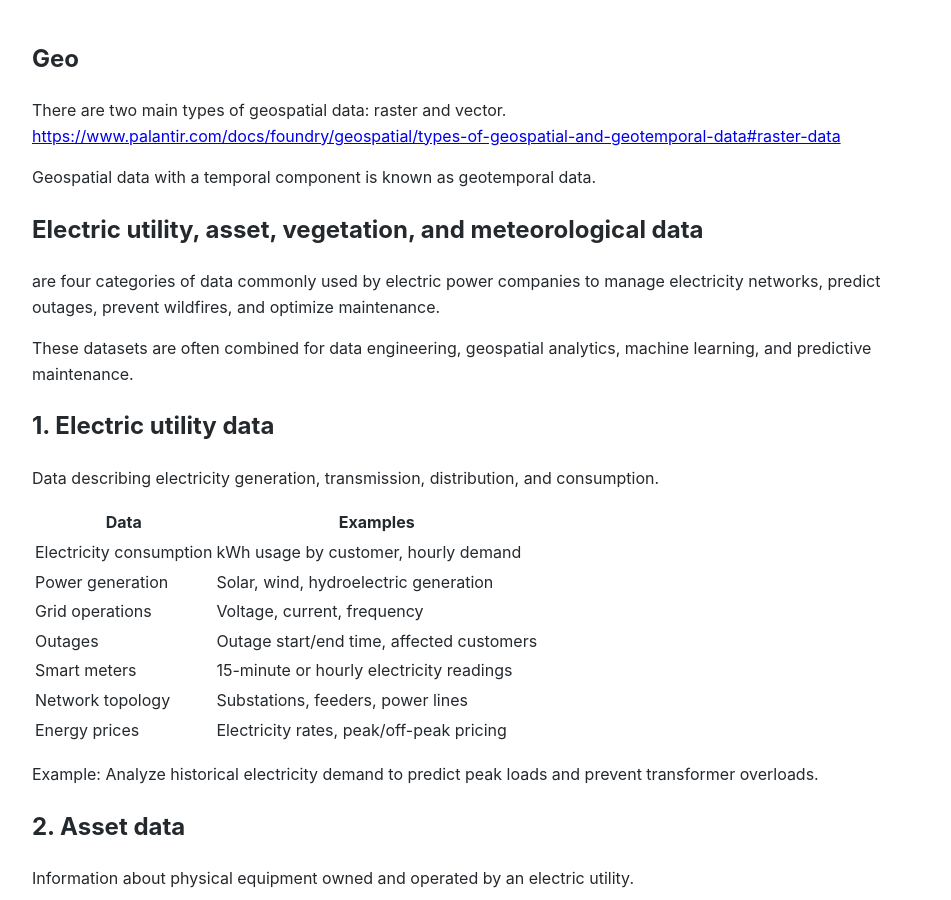
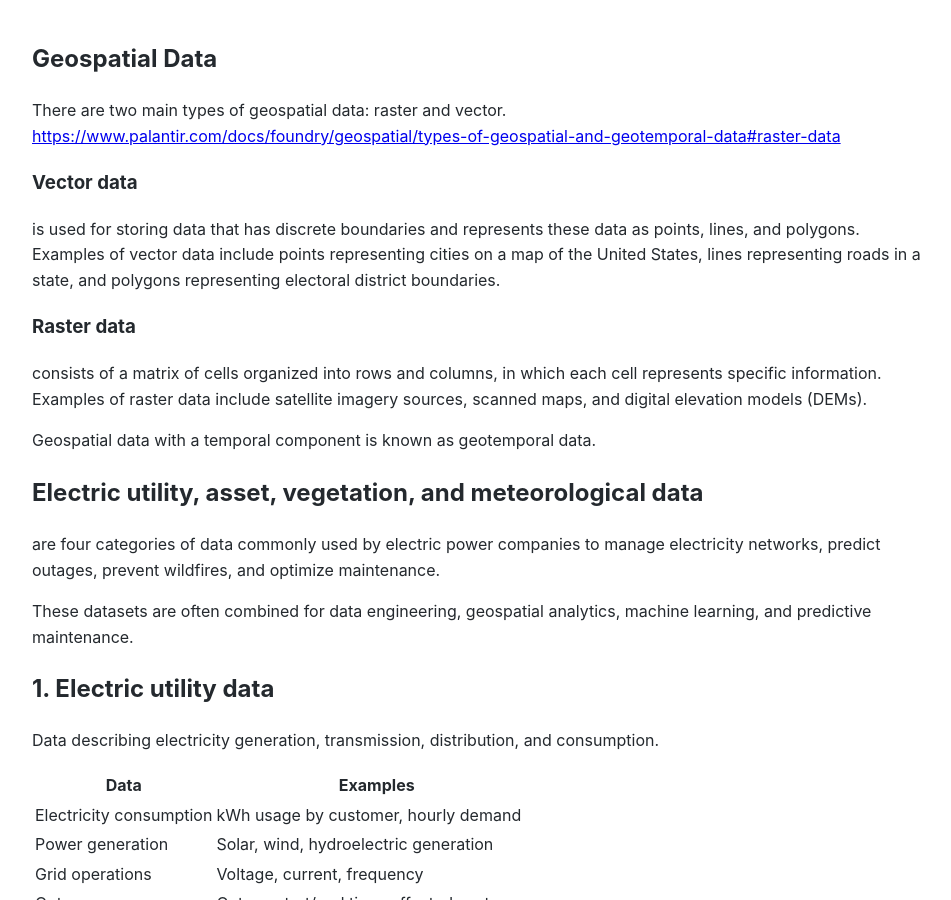
Before and after one commit to Michael-Lubinsky/michael-lubinsky.github.com, a Jekyll site: the page built from geo/pg_and_e.md, in a window 1280 px wide and 900 px high. Shown: the whole window, without its empty margins (158-1109 px from the left). Built offline with Jekyll 4.4.1, drawn with Linux system fonts in a browser that asks for light colours; our own code applies the rules of GitHub Pages for plain Markdown files.

Commit message:
Update geospatial data section with vector and raster details
Expanded the section on geospatial data to include detailed explanations of vector and raster data types.

```diff
--- a/geo/pg_and_e.md
+++ b/geo/pg_and_e.md
@@ -1,6 +1,12 @@
-## Geo
+## Geospatial Data
 There are two main types of geospatial data: raster and vector.
 <https://www.palantir.com/docs/foundry/geospatial/types-of-geospatial-and-geotemporal-data#raster-data>
+
+### Vector data
+is used for storing data that has discrete boundaries and represents these data as points, lines, and polygons. Examples of vector data include points representing cities on a map of the United States, lines representing roads in a state, and polygons representing electoral district boundaries.
+
+### Raster data
+consists of a matrix of cells organized into rows and columns, in which each cell represents specific information. Examples of raster data include satellite imagery sources, scanned maps, and digital elevation models (DEMs).
 
 Geospatial data with a temporal component is known as geotemporal data.
 
```
